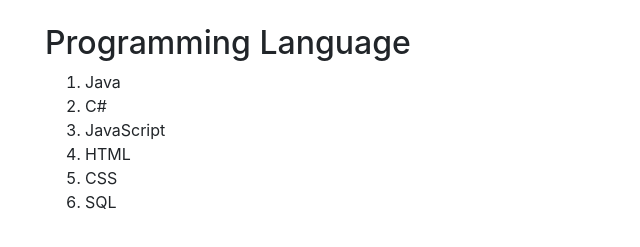
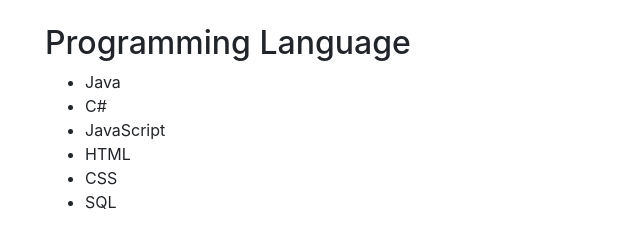
Before and after one commit to IT3049C-Fall20/1-online-portfolio-Xiao0909, a website: page index.html in a window 1280 px wide. Shown: the part 406-653 px from the top of the page, 605-1245 px from the left. Drawn offline with nearby package versions, Linux system fonts and the light colour scheme.

Commit message:
programming language npm test change

```diff
--- a/index.html
+++ b/index.html
@@ -55,14 +55,14 @@
       <div class="column1">
         <div class="section" id="programmingLanguage">
           <h2>Programming Language</h2>
-          <oL>
+          <ul>
             <li>Java</li>
             <li>C#</li>
             <li>JavaScript</li>
             <li>HTML</li>
             <li>CSS</li>
             <li>SQL</li>
-          </oL>
+          </ul>
         </div>
       </div>
     </div>
```
